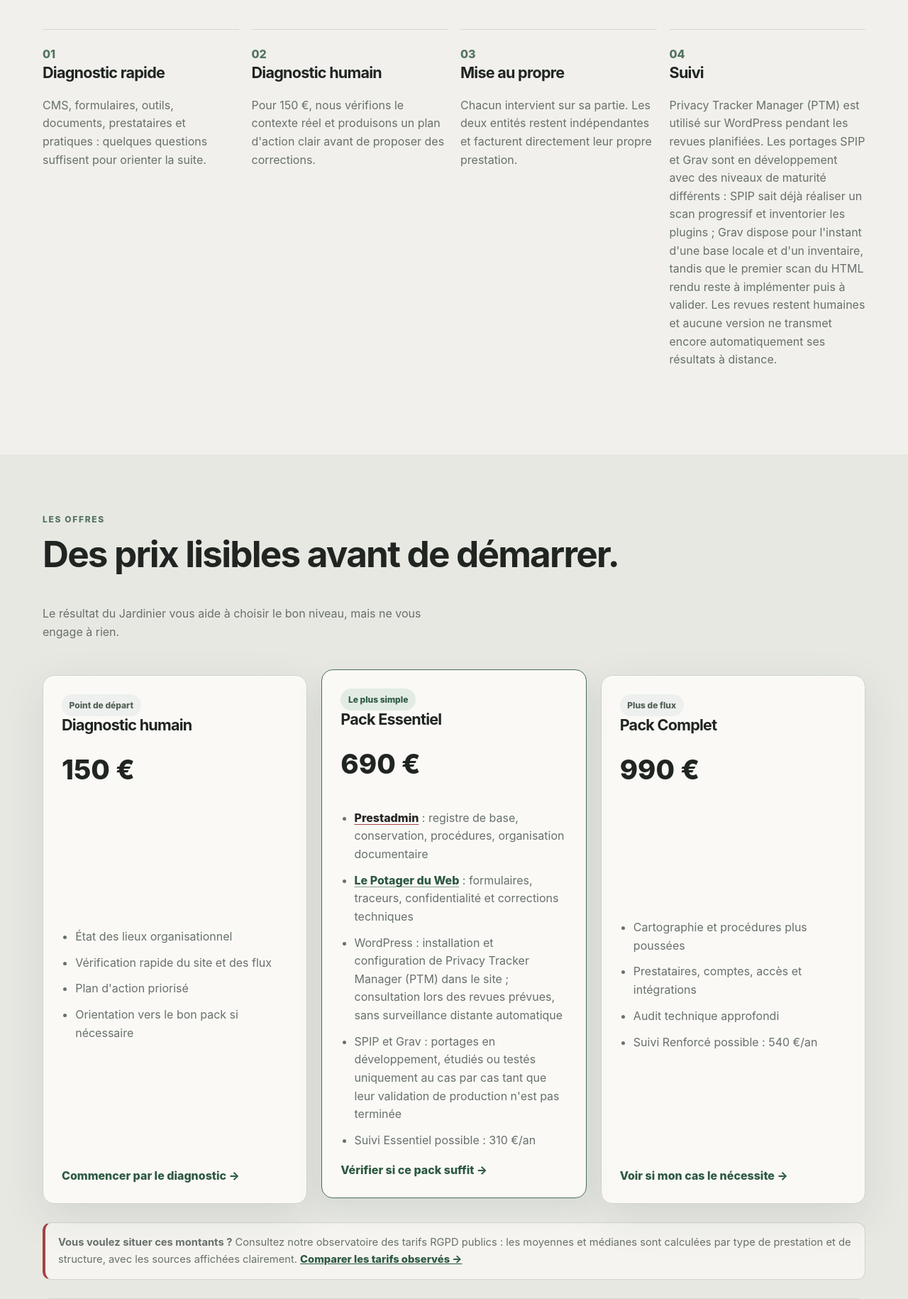
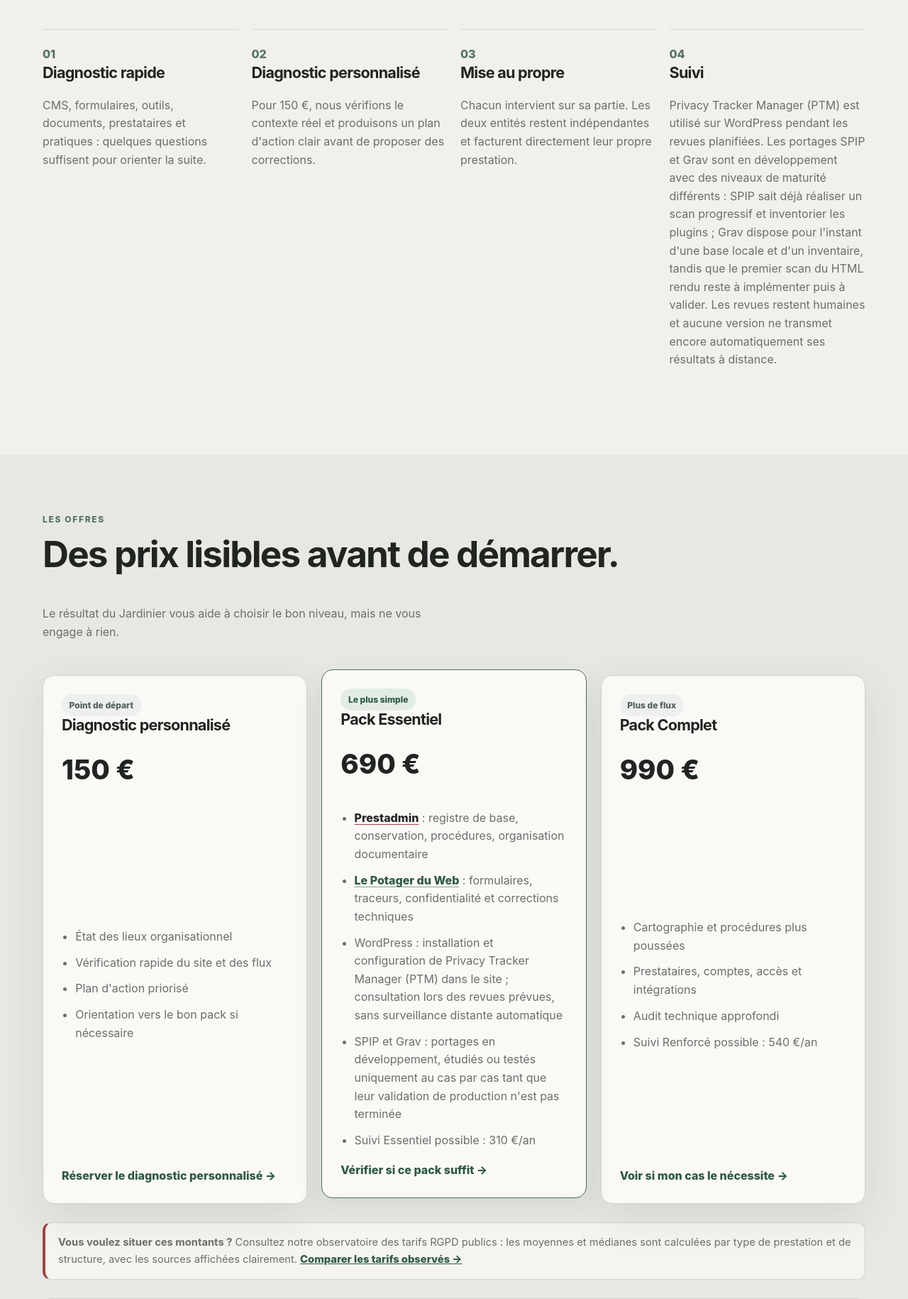
Before and after one commit to jasmin-abernathy/rgpd-lepotager, a PHP site: page / in a window 1280 px wide. Shown: the part 1939-3769 px from the top of the page at 71% size. Run offline with PHP 8.4, Linux system fonts and the light colour scheme; some libraries are stand-ins or nearby versions.

Commit message:
Rename RGPD diagnostic offering

```diff
--- a/index.part02.php
+++ b/index.part02.php
@@ -38,7 +38,7 @@
                 </article>
                 <article>
                     <span>02</span>
-                    <h3>Diagnostic humain</h3>
+                    <h3>Diagnostic personnalisé</h3>
                     <p>Pour 150 €, nous vérifions le contexte réel et produisons un plan d'action clair avant de proposer des corrections.</p>
                 </article>
                 <article>
@@ -69,7 +69,7 @@
                 <article class="price-card">
                     <div>
                         <span class="pill neutral">Point de départ</span>
-                        <h3>Diagnostic humain</h3>
+                        <h3>Diagnostic personnalisé</h3>
                         <p class="price">150 €</p>
                     </div>
                     <ul>
@@ -78,7 +78,7 @@
                         <li>Plan d'action priorisé</li>
                         <li>Orientation vers le bon pack si nécessaire</li>
                     </ul>
-                    <button class="text-button js-open-diagnostic" type="button">Commencer par le diagnostic →</button>
+                    <button class="text-button js-open-diagnostic" type="button">Réserver le diagnostic personnalisé →</button>
                 </article>
 
                 <article class="price-card featured">
```
